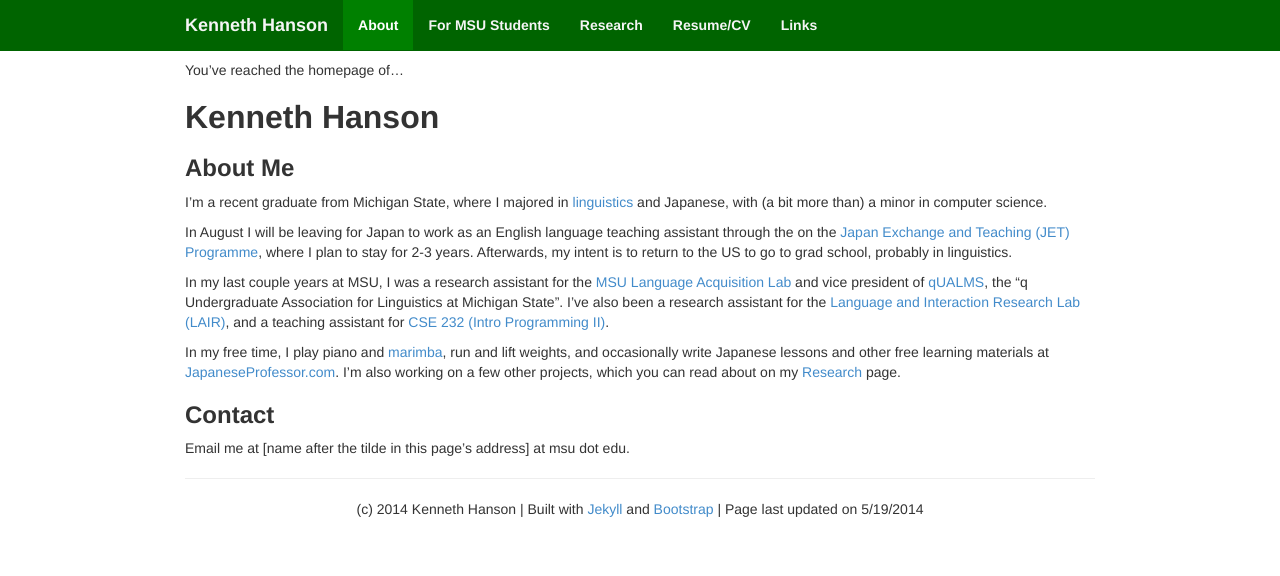
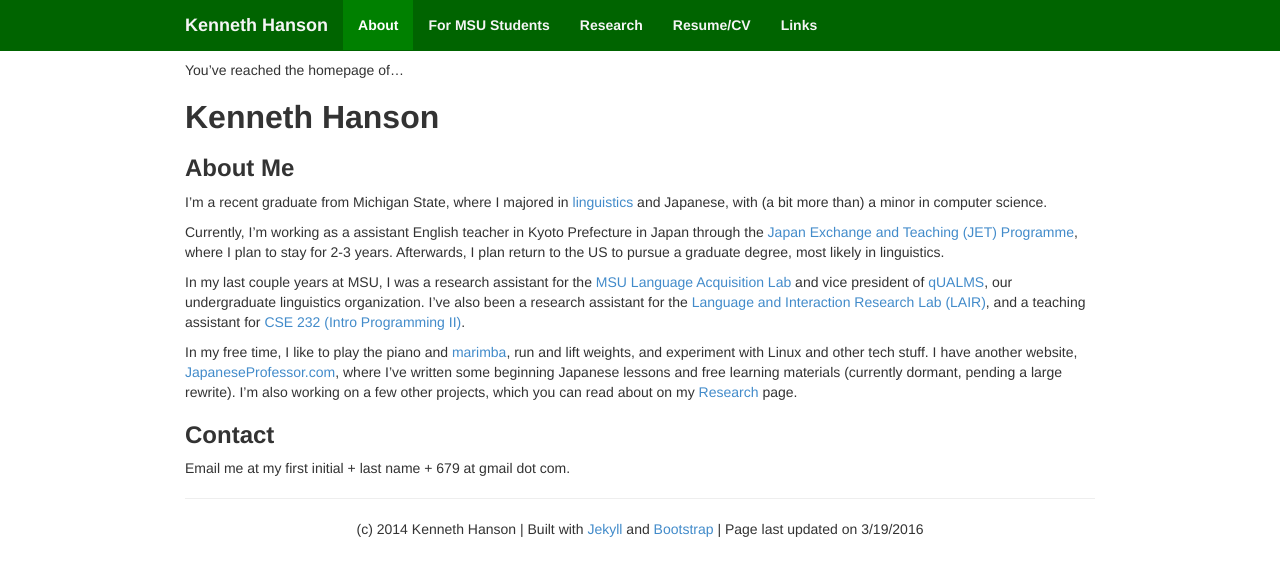
Before and after one commit to khanson679/khanson679.github.io, a Jekyll site: the page built from index.md, in a window 1280 px wide. Shown: the top 576 px of the page. Built offline with Jekyll 4.4.1, drawn with Linux system fonts in a browser that asks for light colours; Markdown is read by kramdown in place of the engine named in the settings.

Commit message:
Updated and edited content.

```diff
--- a/index.md
+++ b/index.md
@@ -1,7 +1,7 @@
 ---
 title: About
 layout: default
-date: 5/19/2014
+date: 3/19/2016
 ---
 
 You've reached the homepage of...
@@ -12,15 +12,15 @@ You've reached the homepage of...
 
 I'm a recent graduate from Michigan State, where I majored in [linguistics][1] and Japanese, with (a bit more than) a minor in computer science.
 
-In August I will be leaving for Japan to work as an English language teaching assistant through the on the [Japan Exchange and Teaching (JET) Programme](http://www.jetprogramme.org/), where I plan to stay for 2-3 years. Afterwards, my intent is to return to the US to go to grad school, probably in linguistics.
+Currently, I'm working as a assistant English teacher in Kyoto Prefecture in Japan through the [Japan Exchange and Teaching (JET) Programme](http://www.jetprogramme.org/), where I plan to stay for 2-3 years. Afterwards, I plan return to the US to pursue a graduate degree, most likely in linguistics.
 
-In  my last couple years at MSU, I was a research assistant for the [MSU Language Acquisition Lab][2] and vice president of [qUALMS][3], the "q Undergraduate Association for Linguistics at Michigan State". I've also been a research assistant for the [Language and Interaction Research Lab (LAIR)][4], and a teaching assistant for [CSE 232 (Intro Programming II)][5].
+In my last couple years at MSU, I was a research assistant for the [MSU Language Acquisition Lab][2] and vice president of [qUALMS][3], our undergraduate linguistics organization. I've also been a research assistant for the [Language and Interaction Research Lab (LAIR)][4], and a teaching assistant for [CSE 232 (Intro Programming II)][5].
 
-In my free time, I play piano and [marimba][6], run and lift weights, and occasionally write Japanese lessons and other free learning materials at [JapaneseProfessor.com][7]. I'm also working on a few other projects, which you can read about on my [Research][8] page.
+In my free time, I like to play the piano and [marimba][6], run and lift weights, and experiment with Linux and other tech stuff. I have another website, [JapaneseProfessor.com][7], where I've written some beginning Japanese lessons and free learning materials (currently dormant, pending a large rewrite). I'm also working on a few other projects, which you can read about on my [Research][8] page.
 
 ## Contact
 
-Email me at [name after the tilde in this page's address] at msu dot edu.
+Email me at my first initial + last name + 679 at gmail dot com.
 
 [1]: http://en.wikipedia.org/wiki/linguistics
 [2]: http://www.msuacquisition.wordpress.com/
```
